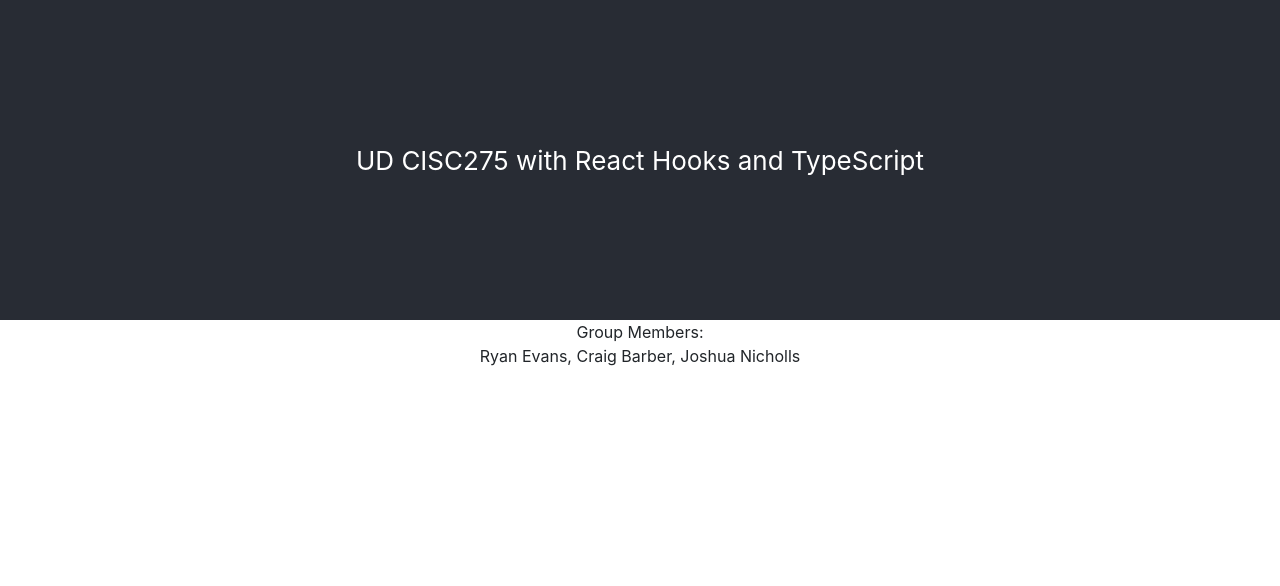
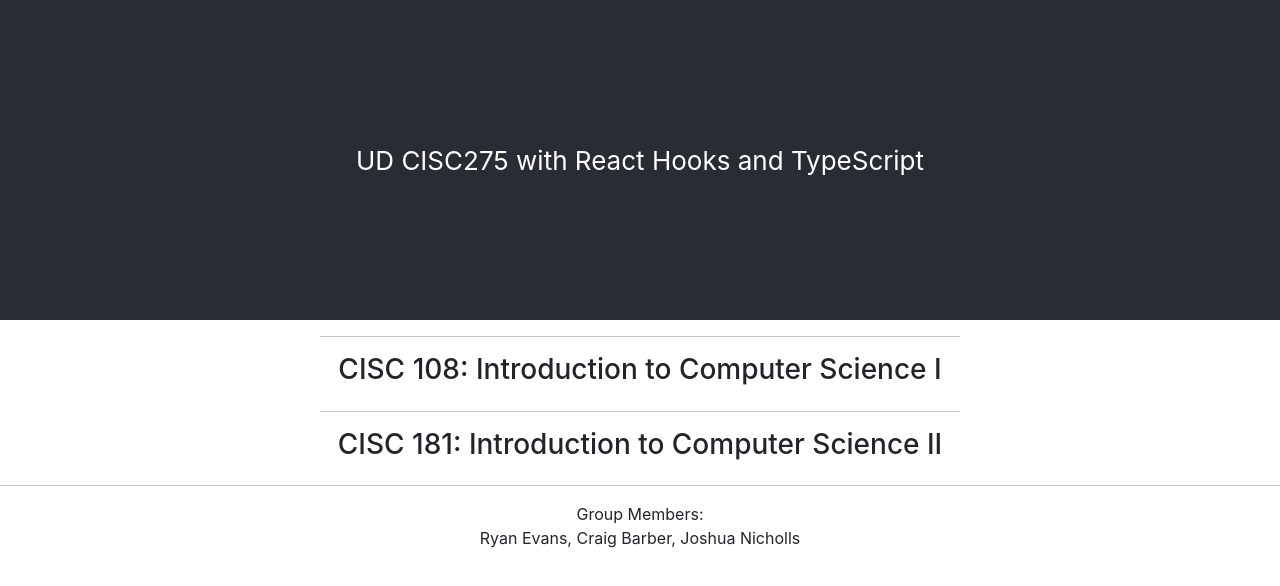
Before and after one commit to UD-CISC275-S22/cis-scheduler-team-2, a React (Create React App) app: page / in a window 1280 px wide. Shown: the top 586 px of the page. Built offline with nearby package versions, Linux system fonts and the light colour scheme.

Commit message:
Added minimal CourseList

```diff
--- a/src/App.tsx
+++ b/src/App.tsx
@@ -1,5 +1,6 @@
 import React from "react";
 import "./App.css";
+import { CourseList } from "./components/CourseList";
 
 function App(): JSX.Element {
     return (
@@ -7,6 +8,8 @@ function App(): JSX.Element {
             <header className="App-header">
                 UD CISC275 with React Hooks and TypeScript
             </header>
+            <CourseList></CourseList>
+            <hr></hr>
             <p>
                 Group Members: <br></br>Ryan Evans, Craig Barber, Joshua
                 Nicholls
```
